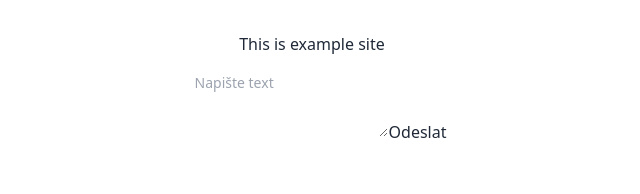
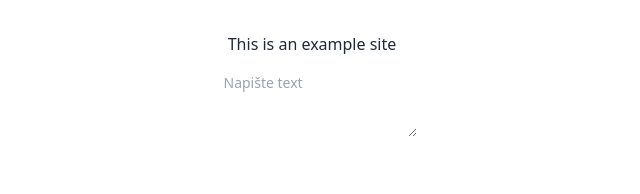
Before and after one commit to CodeHarmony-Syndication/co-jist, a React (Vite) app: page / in a window 1280 px wide. Shown: the top 194 px of the page, without its empty margins (328-968 px from the left). Built offline with nearby package versions, Linux system fonts and the light colour scheme.

Commit message:
textarea comp start

```diff
--- a/src/Example.tsx
+++ b/src/Example.tsx
@@ -5,7 +5,7 @@ function App() {
 
   return (
     <>
-      <h1>This is example site</h1>
+      <h1>This is an example site</h1>
       <div>
         <TextArea />
       </div>
--- a/src/components/index.tsx
+++ b/src/components/index.tsx
@@ -2,13 +2,13 @@ import clsx from 'clsx'
 import React from 'react'
 import { TextAreaProps, TextAreaSize ,TextAreaOption } from '../types/type.ts'
 
-export const TextArea =({text, placeholder, size = TextAreaSize.Medium}
-) => {
+export const TextArea =({text, placeholder, size = TextAreaSize.Medium}) => {
+
+
     return(
     <form>
-        <label htmlFor="textarea-title" className=""></label>
-        <textarea placeholder="Napište text" className={clsx('textarea', size)}>{text}</textarea>
-        <button>Odeslat</button>
+        <textarea id="textarea-title" placeholder="Napište text" className={clsx('textarea', size)}>{text}</textarea>
+        <label htmlFor="textarea-title"></label>
     </form>
 )
 }
```
